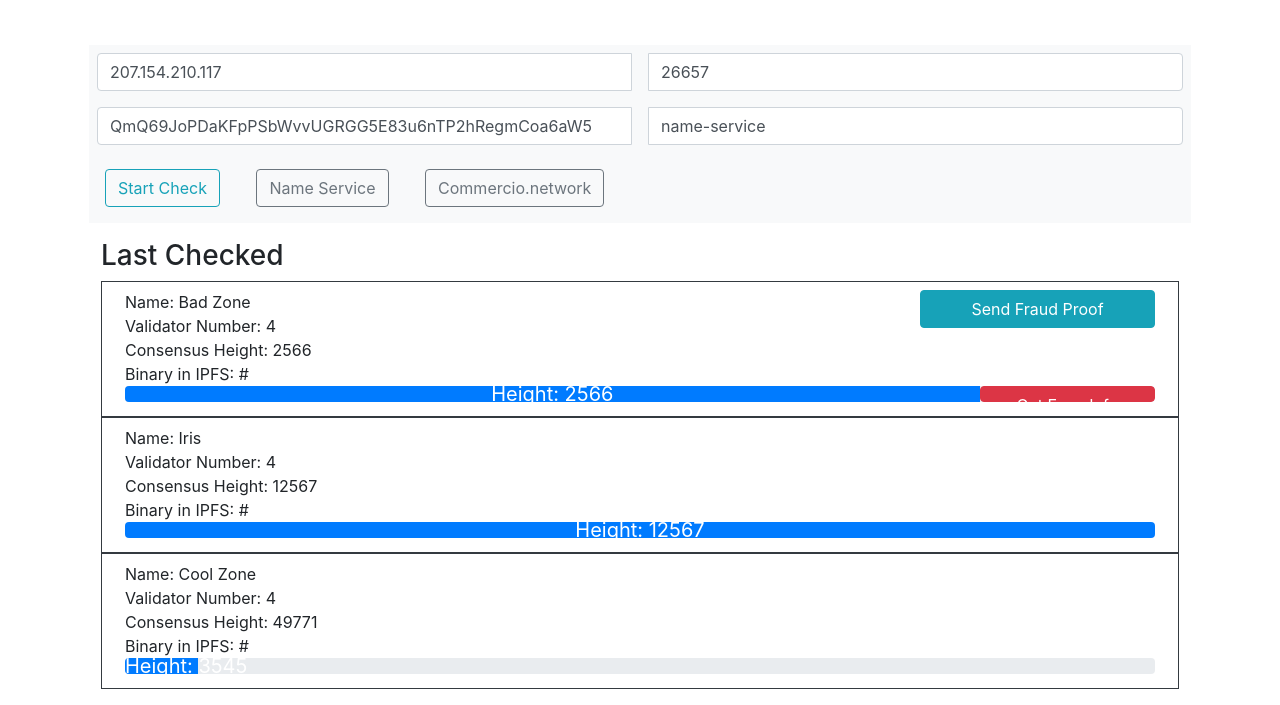
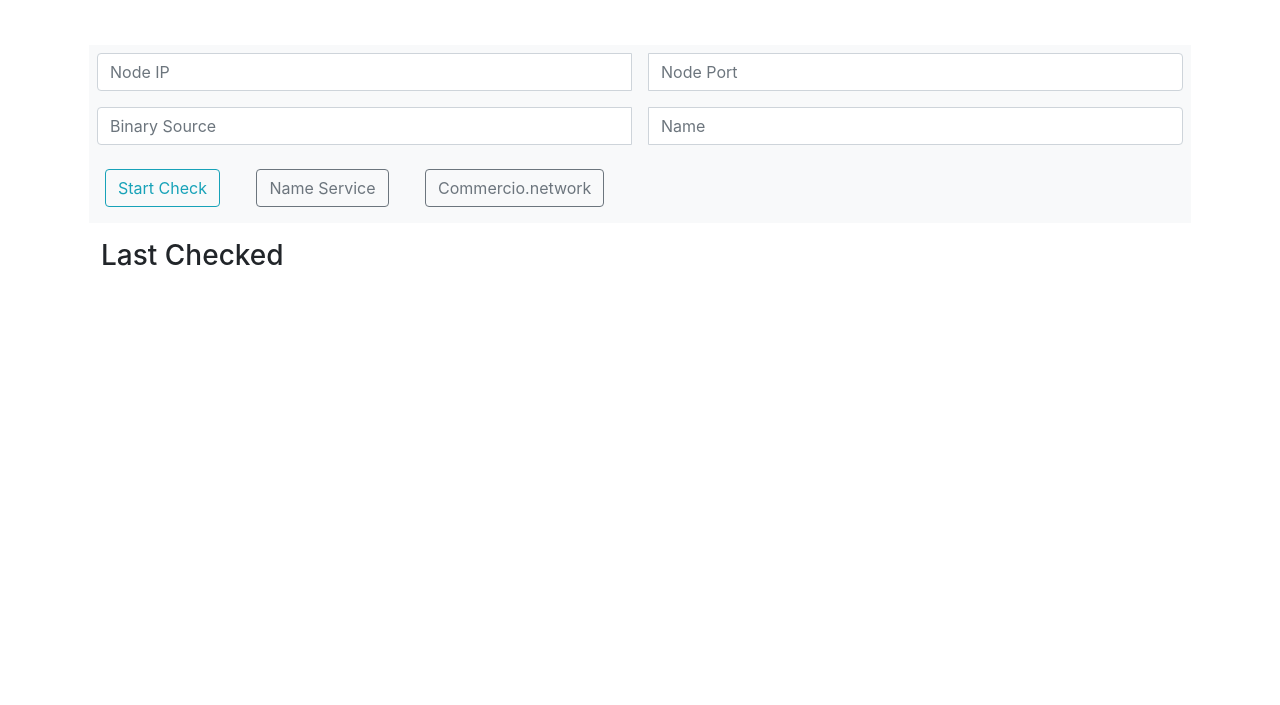
Before and after one commit to fluencelabs/cosmos-hackathon-frontend, a website built with webpack: page index.html in a window 1280 px wide. Shown: the part 99-804 px from the top of the page. Built offline with nearby package versions, Linux system fonts and the light colour scheme; no server answers.

Commit message:
improvements

```diff
--- a/index.html
+++ b/index.html
@@ -29,14 +29,12 @@
             <div class="m-5"><h1>Cosmic Salmon. Hook A Fish</h1></div>
             <div class="m-1 bg-light">
                 <div class="input-group border-primary">
-                    <input type="text" class="form-control m-2" placeholder="Node IP" id="node-ip"
-                           value="207.154.210.117">
-                    <input type="text" class="form-control m-2" placeholder="Node Port" id="node-port" value="26657">
+                    <input type="text" class="form-control m-2" placeholder="Node IP" id="node-ip">
+                    <input type="text" class="form-control m-2" placeholder="Node Port" id="node-port">
                 </div>
                 <div class="input-group border-primary">
-                    <input type="text" class="form-control m-2" placeholder="Binary Source" id="binary-url"
-                           value="QmQ69JoPDaKFpPSbWvvUGRGG5E83u6nTP2hRegmCoa6aW5">
-                    <input type="text" class="form-control m-2" placeholder="Name" id="node-name" value="name-service">
+                    <input type="text" class="form-control m-2" placeholder="Binary Source" id="binary-url">
+                    <input type="text" class="form-control m-2" placeholder="Name" id="node-name">
             </div>
                 <button type="button" class="btn btn-outline-info m-3" id="start-check">Start Check</button>
                 <button type="button" class="btn btn-outline-secondary m-3" id="name-service-hlp">Name Service</button>
--- a/index.js
+++ b/index.js
@@ -19,7 +19,7 @@ window.onload = function () {
 		status: "in-progress",
 		height: 3545
 	};
-	appendNewZone("cool-zone", coolZone, coolStatus);
+	// appendNewZone("cool-zone", coolZone, coolStatus);
 
 	let iris = {
 		name: "Iris",
@@ -30,7 +30,7 @@ window.onload = function () {
 	let irisStatus = {
 		status: "success"
 	};
-	appendNewZone("iris", iris, irisStatus);
+	// appendNewZone("iris", iris, irisStatus);
 
 	let badZone = {
 		name: "Bad Zone",
@@ -54,7 +54,7 @@ window.onload = function () {
       ]
     }`);
 
-	appendNewZone(bzId, badZone, nameStatus);
+	// appendNewZone(bzId, badZone, nameStatus);
 
 	let buttonEl = document.getElementById("start-check");
 	buttonEl.addEventListener("click", function() {
@@ -254,9 +254,14 @@ function zoneElement(id, info, status) {
 		percent = currentHeight / info.lastHeight * 100;
 	}
 
+	let valNumber = 4;
+	if (id === "nameservice") {
+	    valNumber = 1;
+    }
+
     return `<div class="row border border-dark p-2" id="${id}">
                     <div class="col-9 list-info">
-                        <p>Name: ${info.name}</p><p>Validator Number: 4</p><p>Consensus Height: ${info.lastHeight}</p><p>Binary in IPFS: ${info.binaryLink}</p>
+                        <p>Name: ${info.name}</p><p>Validator Number: ${valNumber}</p><p>Consensus Height: ${info.lastHeight}</p><p>Binary in IPFS: ${info.binaryLink}</p>
                     </div>
                     <div class="text-right col-3"><button type="button" class="btn btn-info btn-block claim-btn pull-right" style="display: none;">Send Fraud Proof</button></div>
                     <div class="col-12">
```
